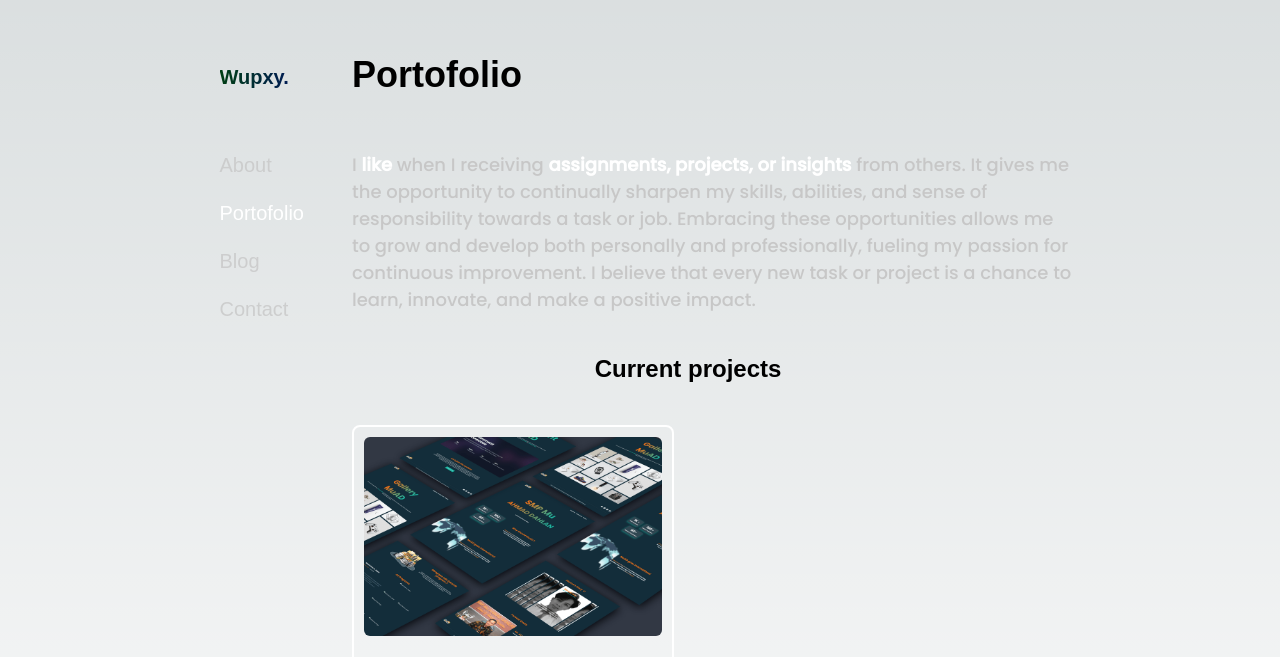
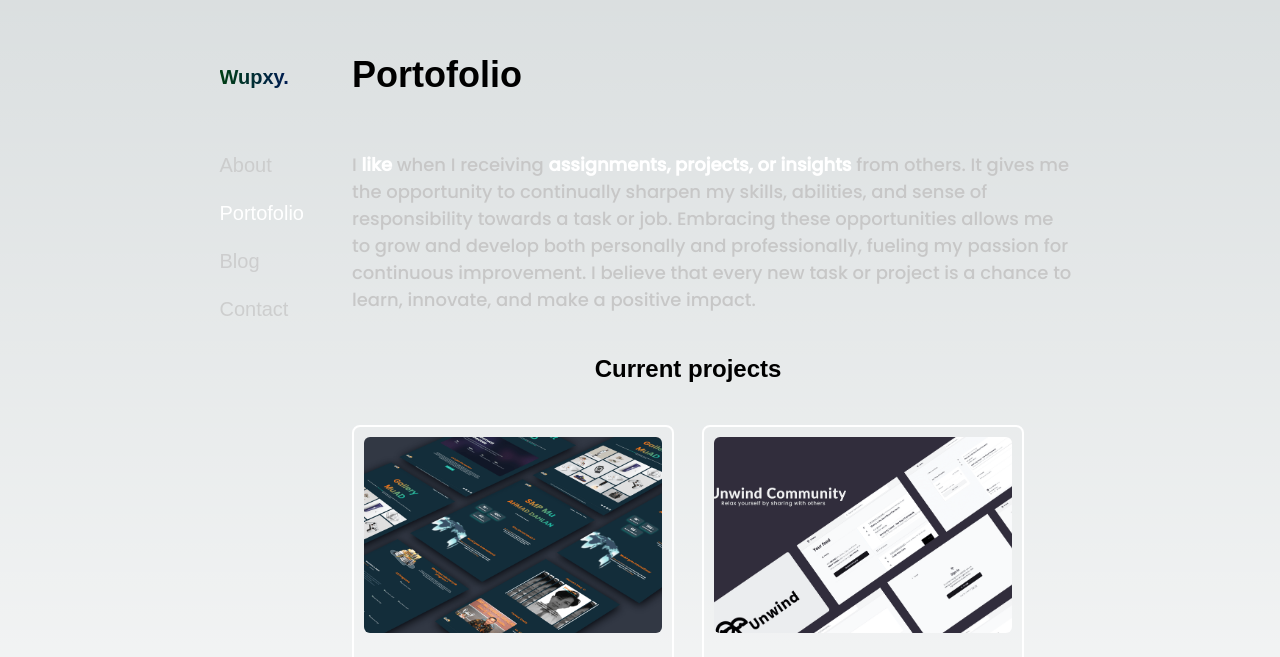
Before and after one commit to muhamyusuf/wupxy., a Next.js app: page /portofolio in a window 1280 px wide. Shown: the part 137-794 px from the top of the page. Built offline with nearby package versions, Linux system fonts and the light colour scheme; a web font is replaced by a local one.

Commit message:
add 1 project to portofolio page

```diff
--- a/src/app/portofolio/page.tsx
+++ b/src/app/portofolio/page.tsx
@@ -37,6 +37,12 @@ export default function Portofolio() {
               image="/assets/images/website_MuAD.png"
               link="https://muadwebsite.vercel.app"
             />
+            <Card
+              title="Unwind Community"
+              description="Build this awesome fullstack website with awesome logic and concistency of design"
+              image="/assets/images/unwind_website.png"
+              link="https://unwind-community.vercel.app"
+            />
           </div>
         </div>
       </div>
--- a/src/components/ui/Card.tsx
+++ b/src/components/ui/Card.tsx
@@ -18,7 +18,7 @@ const Card: FC<CardProps> = ({ title, description, image, link }) => {
         alt={title}
         width={858}
         height={572}
-        className="object-cover w-auto h-auto border-2 rounded-lg aspect-full"
+        className="object-cover w-full h-[200px] border-2 rounded-lg aspect-full"
         priority
       />
       <h3 className="mt-5 heading3">{title}</h3>
```
Also changed, not shown: public/assets/images/unwind_website.png (added).
